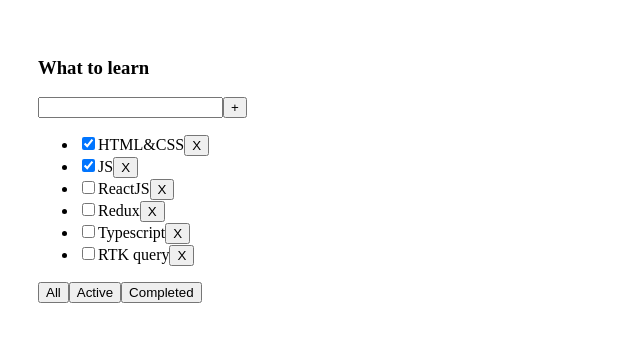
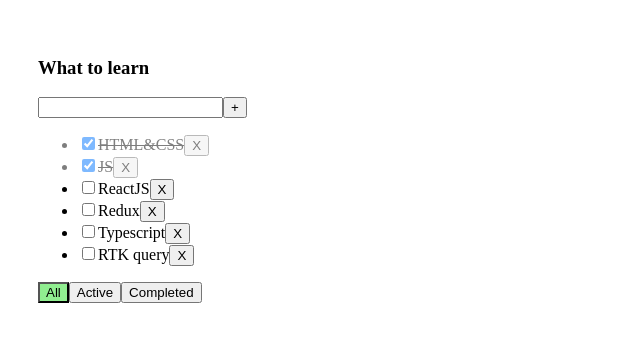
Before and after one commit to St0rY87/it-incubator-shool, a React (Vite) app in the folder todo-list/: page / in a window 1280 px wide. Shown: the top 342 px of the page, without its empty margins (0-640 px from the left). Built offline with nearby package versions, Linux system fonts and the light colour scheme.

Commit message:
feat Todolist: implement lesson-04

```diff
--- a/todo-list/src/App.css
+++ b/todo-list/src/App.css
@@ -1,3 +1,9 @@
+p {
+  margin: 0;
+  padding: 0;
+}
+
+
 .app {
   padding: 30px;
   /* display: flex; */
@@ -6,3 +12,20 @@
 .app > div {
   margin-right: 50px;
 }
+
+.error {
+  border: red 1px solid;
+}
+
+.error-message {
+  color: red;
+}
+
+.active-filter {
+  background-color: lightgreen;
+}
+
+.is-done {
+  opacity: 0.5;
+  text-decoration: line-through;
+}
--- a/todo-list/src/App.tsx
+++ b/todo-list/src/App.tsx
@@ -42,7 +42,8 @@ export const App = () => {
 
   const createTask = (title: Task["title"]) => {
     if (!title) return;
-    const newTask = { id: v1(), title, isDone: false };
+    const trimmedTitle = title.trim();
+    const newTask = { id: v1(), title: trimmedTitle, isDone: false };
     setTasks([newTask, ...tasks]);
   };
 
@@ -62,6 +63,7 @@ export const App = () => {
         createTask={createTask}
         handleFilterTasks={handleFilterTasks}
         changeTaskStatus={changeTaskStatus}
+        filter={filter}
       />
     </div>
   );
--- a/todo-list/src/components/Todolist.tsx
+++ b/todo-list/src/components/Todolist.tsx
@@ -6,6 +6,7 @@ type Props = {
   title: string;
   tasks: Task[];
   date?: string;
+  filter: FilterValues;
 
   deleteTask: (taskId: Task["id"]) => void;
   createTask: (title: Task["title"]) => void;
@@ -20,18 +21,22 @@ export const Todolist = ({
   handleFilterTasks,
   createTask,
   changeTaskStatus,
+  filter
+
 }: Props) => {
-  // const [isDone, setIsDone] = useState(false);
 
   const [valueInput, setValueInput] = useState("");
+  const [error, setError] = useState<string | null>(null);
 
   const handleCreateTask = () => {
+    if(!valueInput) setError('This field required')
     createTask(valueInput);
     setValueInput("");
   };
 
   const handleChangeTitle = (e: ChangeEvent<HTMLInputElement>) => {
     setValueInput(e.target.value);
+    setError(null);
   };
 
   const handleCreateTaskOnEnter = (e: KeyboardEvent<HTMLInputElement>) => {
@@ -43,11 +48,15 @@ export const Todolist = ({
       <h3>{title}</h3>
       <div>
         <input
-          value={valueInput}
-          onChange={handleChangeTitle}
-          onKeyDown={handleCreateTaskOnEnter}
+        className={error ? 'error': ''}
+        value={valueInput}
+        onChange={handleChangeTitle}
+        onKeyDown={handleCreateTaskOnEnter}
         />
+
         <Button onClick={handleCreateTask} title="+" />
+
+        {error ? <p className="error-message">{error}</p> : ''}
       </div>
       {tasks.length === 0 ? (
         <p>Тасок нет</p>
@@ -58,7 +67,7 @@ export const Todolist = ({
             //     changeTaskStatus(task.id, e.currentTarget.checked)
             // }
             return (
-              <li key={task.id}>
+              <li key={task.id} className={task.isDone ? 'is-done': ''}>
                 <input
                   type="checkbox"
                   checked={task.isDone}
@@ -76,9 +85,9 @@ export const Todolist = ({
         </ul>
       )}
       <div>
-        <Button title="All" onClick={() => handleFilterTasks("all")} />
-        <Button onClick={() => handleFilterTasks("active")} title="Active" />
-        <Button
+        <Button className={filter === 'all' ? 'active-filter': ''} title="All" onClick={() => handleFilterTasks("all")} />
+        <Button className={filter === 'active' ? 'active-filter': ''} onClick={() => handleFilterTasks("active")} title="Active" />
+        <Button className={filter === 'completed' ? 'active-filter': ''}
           onClick={() => handleFilterTasks("completed")}
           title="Completed"
         />
--- a/todo-list/src/components/button/Button.tsx
+++ b/todo-list/src/components/button/Button.tsx
@@ -2,10 +2,11 @@
 type Props = {
   title: string
   onClick?: () => void
+  className?: string
 }
 
 
 
-export const Button = ({ title, onClick }: Props) => {
-  return <button onClick={onClick}>{title}</button>
+export const Button = ({ title, onClick, className }: Props) => {
+  return <button className={className} onClick={onClick}>{title}</button>
 }
```
